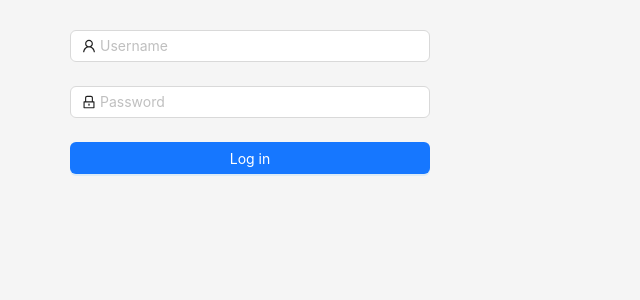
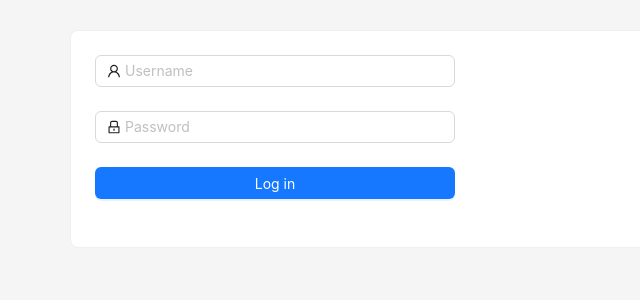
Before and after one commit to shuryhin-oleksandr/upwork-next, a Next.js app: page /login in a window 1280 px wide. Shown: the top 300 px of the page, without its empty margins (0-640 px from the left). Built offline with nearby package versions, Linux system fonts and the light colour scheme; what @ant-design/nextjs-registry would draw is missing.

Commit message:
Wrap form in Card

```diff
--- a/app/login/page.tsx
+++ b/app/login/page.tsx
@@ -1,8 +1,7 @@
 "use client";
 
 import { LockOutlined, UserOutlined } from "@ant-design/icons";
-import { Button, Form, Input } from "antd";
-import React from "react";
+import { Button, Card, Form, Input } from "antd";
 
 export default function Login() {
   const onFinish = (values: any) => {
@@ -10,6 +9,7 @@ export default function Login() {
   };
 
   return (
+    <Card>
       <Form
         name="login"
         initialValues={{ remember: true }}
@@ -35,5 +35,6 @@ export default function Login() {
           </Button>
         </Form.Item>
       </Form>
+    </Card>
   );
-};
+}
```
Lines whose indentation alone changed are shown as unchanged.
